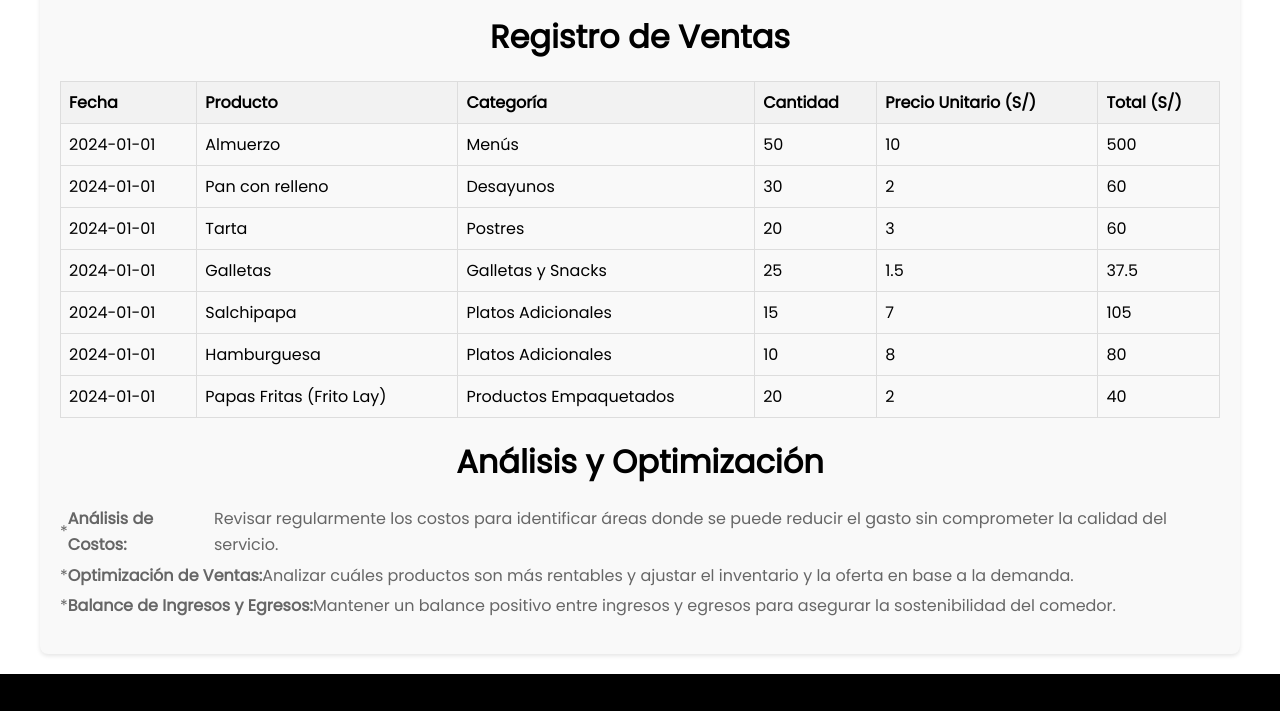
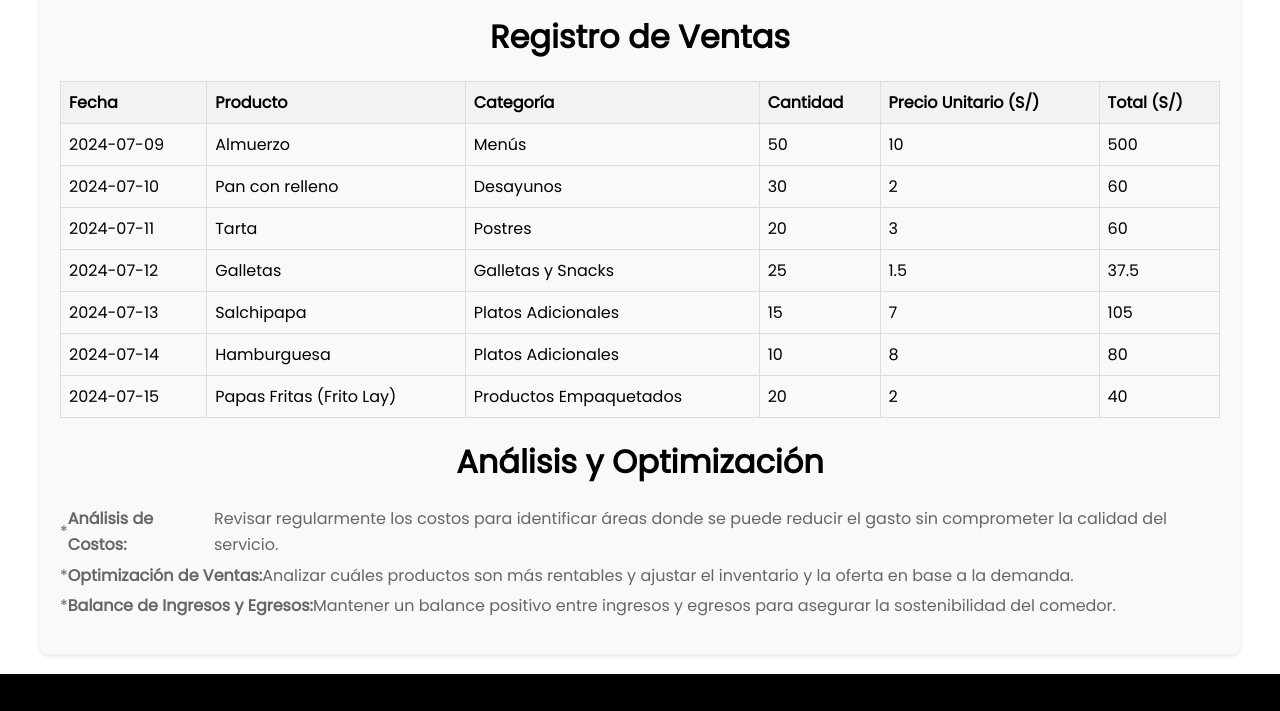
Before and after one commit to Alonso-dev651/GrupoVI, a plain HTML site: page index.html in a window 1280 px wide. Shown: the part 4520-5231 px from the top of the page. Drawn offline with nearby package versions, Linux system fonts and the light colour scheme.

Commit message:
Cambiar fechas

```diff
--- a/index.html
+++ b/index.html
@@ -391,7 +391,7 @@
                             </thead>
                             <tbody>
                                 <tr>
-                                    <td>2024-01-01</td>
+                                    <td>2024-07-09</td>
                                     <td>Almuerzo</td>
                                     <td>Menús</td>
                                     <td>50</td>
@@ -399,7 +399,7 @@
                                     <td>500</td>
                                 </tr>
                                 <tr>
-                                    <td>2024-01-01</td>
+                                    <td>2024-07-10</td>
                                     <td>Pan con relleno</td>
                                     <td>Desayunos</td>
                                     <td>30</td>
@@ -407,7 +407,7 @@
                                     <td>60</td>
                                 </tr>
                                 <tr>
-                                    <td>2024-01-01</td>
+                                    <td>2024-07-11</td>
                                     <td>Tarta</td>
                                     <td>Postres</td>
                                     <td>20</td>
@@ -415,7 +415,7 @@
                                     <td>60</td>
                                 </tr>
                                 <tr>
-                                    <td>2024-01-01</td>
+                                    <td>2024-07-12</td>
                                     <td>Galletas</td>
                                     <td>Galletas y Snacks</td>
                                     <td>25</td>
@@ -423,7 +423,7 @@
                                     <td>37.5</td>
                                 </tr>
                                 <tr>
-                                    <td>2024-01-01</td>
+                                    <td>2024-07-13</td>
                                     <td>Salchipapa</td>
                                     <td>Platos Adicionales</td>
                                     <td>15</td>
@@ -431,7 +431,7 @@
                                     <td>105</td>
                                 </tr>
                                 <tr>
-                                    <td>2024-01-01</td>
+                                    <td>2024-07-14</td>
                                     <td>Hamburguesa</td>
                                     <td>Platos Adicionales</td>
                                     <td>10</td>
@@ -439,7 +439,7 @@
                                     <td>80</td>
                                 </tr>
                                 <tr>
-                                    <td>2024-01-01</td>
+                                    <td>2024-07-15</td>
                                     <td>Papas Fritas (Frito Lay)</td>
                                     <td>Productos Empaquetados</td>
                                     <td>20</td>
```
